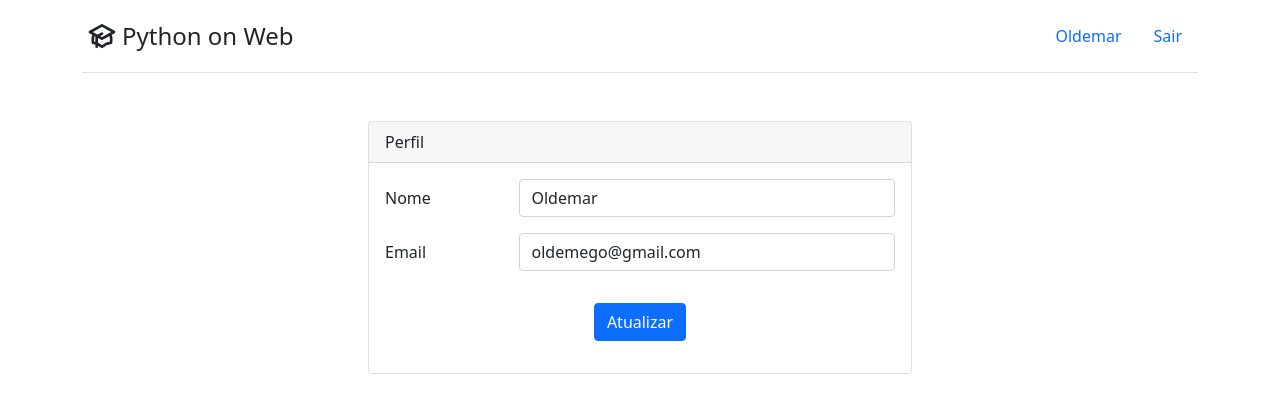
After one commit to OldemarJesus/python-login-system, a Flask app: page /profile in a window 1280 px wide. The commit adds this page. Shown: the top 413 px of the page. Run offline with Flask 2, Linux system fonts and the light colour scheme; a user stored in the database is signed in.

Commit message:
add of profile page and improvement on home page

```diff
--- a/website/__init__.py
+++ b/website/__init__.py
@@ -1,4 +1,3 @@
-from re import A
 from flask import Flask
 from flask_sqlalchemy import SQLAlchemy
 from os import path
--- a/website/templates/base.html
+++ b/website/templates/base.html
@@ -31,8 +31,7 @@
 
       <ul class="nav nav-pills">
         {% if user.is_authenticated %}
-        <li class="nav-item"><a href="#" class="nav-link">{{user.name}}</a></li>
-        <li class="nav-item"><a href="/" class="nav-link">Inicio</a></li>
+        <li class="nav-item"><a href="/profile" class="nav-link">{{user.name}}</a></li>
         <li class="nav-item"><a href="/auth/logout" class="nav-link">Sair</a></li>
         {% else %}
         <li class="nav-item"><a href="/auth/login" class="nav-link">Iniciar Sessão</a></li>
--- /dev/null
+++ b/website/templates/profile.html
@@ -0,0 +1,33 @@
+{% extends "base.html" %}{% block title %}Perfil{% endblock %}
+
+{% block content %}
+<div class="mt-5">
+    <div class="card mx-auto" style="width: 34rem;">
+        <div class="card-header">
+            Perfil
+        </div>
+        <div class="card-body">
+            <form action="" method="post" id="perfil">
+                <div class="mb-3 row">
+                    <label for="inputName" class="col-sm-3 col-form-label">Nome</label>
+                    <div class="col-sm-9">
+                        <input type="text" class="form-control" name="name" id="inputName" value="{{user.name}}">
+                    </div>
+                </div>
+                <div class="mb-3 row">
+                    <label for="inputEmail" class="col-sm-3 col-form-label">Email</label>
+                    <div class="col-sm-9">
+                        <input type="text" class="form-control" name="email" id="inputEmail" value="{{user.email}}">
+                    </div>
+                </div>
+            </form>
+            <div class="row">
+                <div class="d-flex justify-content-center">
+                    <button class="btn btn-primary m-3" type="submit" form="perfil">Atualizar</button>
+                </div>
+            </div>
+        </div>
+    </div>
+
+</div>
+{% endblock %}
--- a/website/templates/sign_up.html
+++ b/website/templates/sign_up.html
@@ -11,13 +11,13 @@
                 <div class="mb-3 row">
                     <label for="inputName" class="col-sm-3 col-form-label">Nome</label>
                     <div class="col-sm-9">
-                        <input type="text" class="form-control" id="inputName" name="name">
+                        <input type="text" class="form-control" id="inputName" name="name" value="{% if name %}{{name}}{% endif %}">
                     </div>
                 </div>
                 <div class="mb-3 row">
                     <label for="inputEmail" class="col-sm-3 col-form-label">Email</label>
                     <div class="col-sm-9">
-                        <input type="text" class="form-control" id="inputEmail" name="email">
+                        <input type="text" class="form-control" id="inputEmail" name="email" value="{% if email %}{{email}}{% endif %}">
                     </div>
                 </div>
                 <div class="mb-3 row">
--- a/website/views.py
+++ b/website/views.py
@@ -7,3 +7,8 @@ views = Blueprint('views', __name__)
 @login_required
 def home():
     return render_template("home.html", user=current_user)
+
+@views.route('/profile')
+@login_required
+def profile():
+    return render_template("profile.html", user=current_user)
```
Also changed, not shown: website/auth.py (+7 -5 lines), website/templates/home.html (+19 -1 lines), website/database.db.
